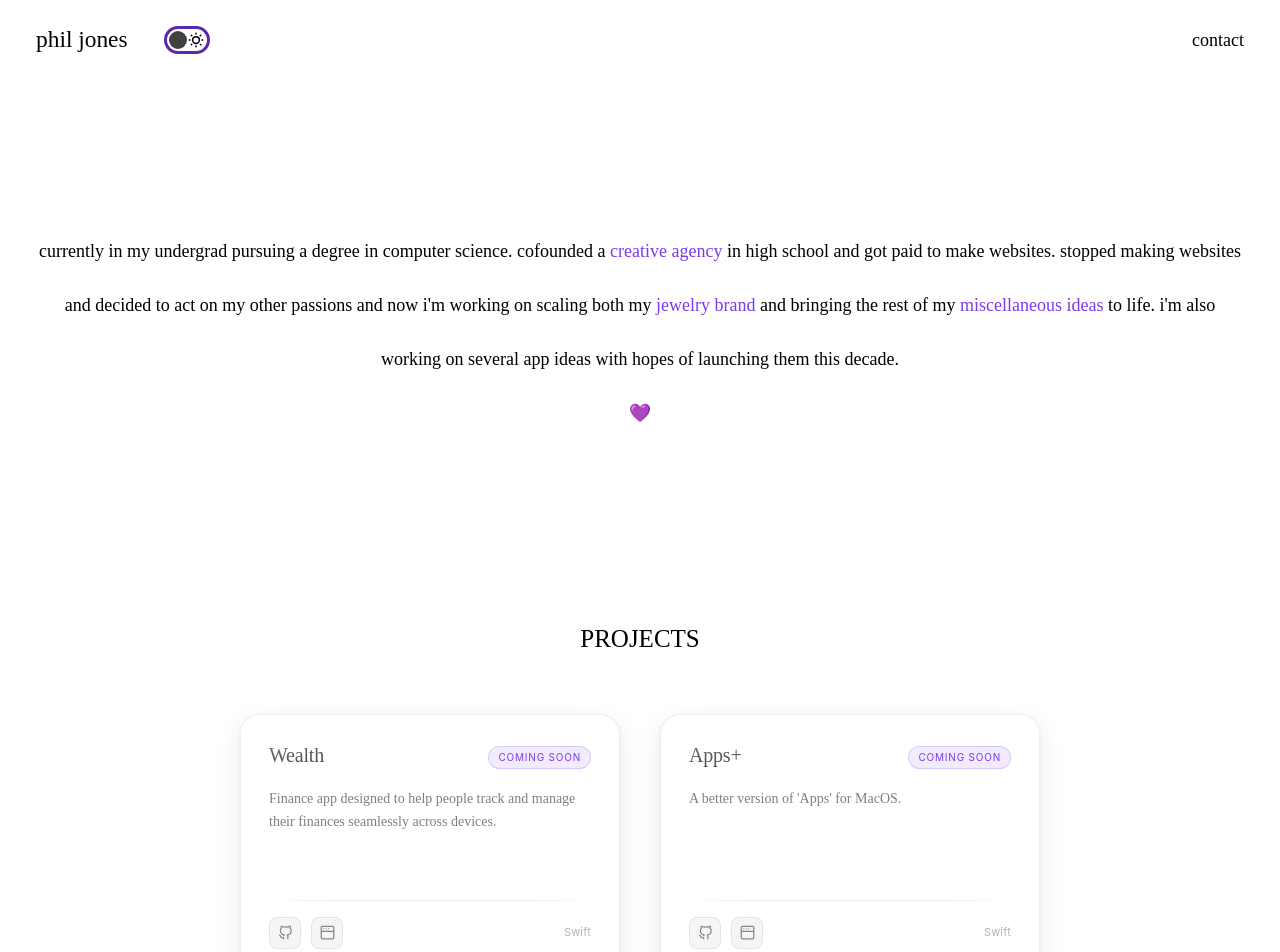
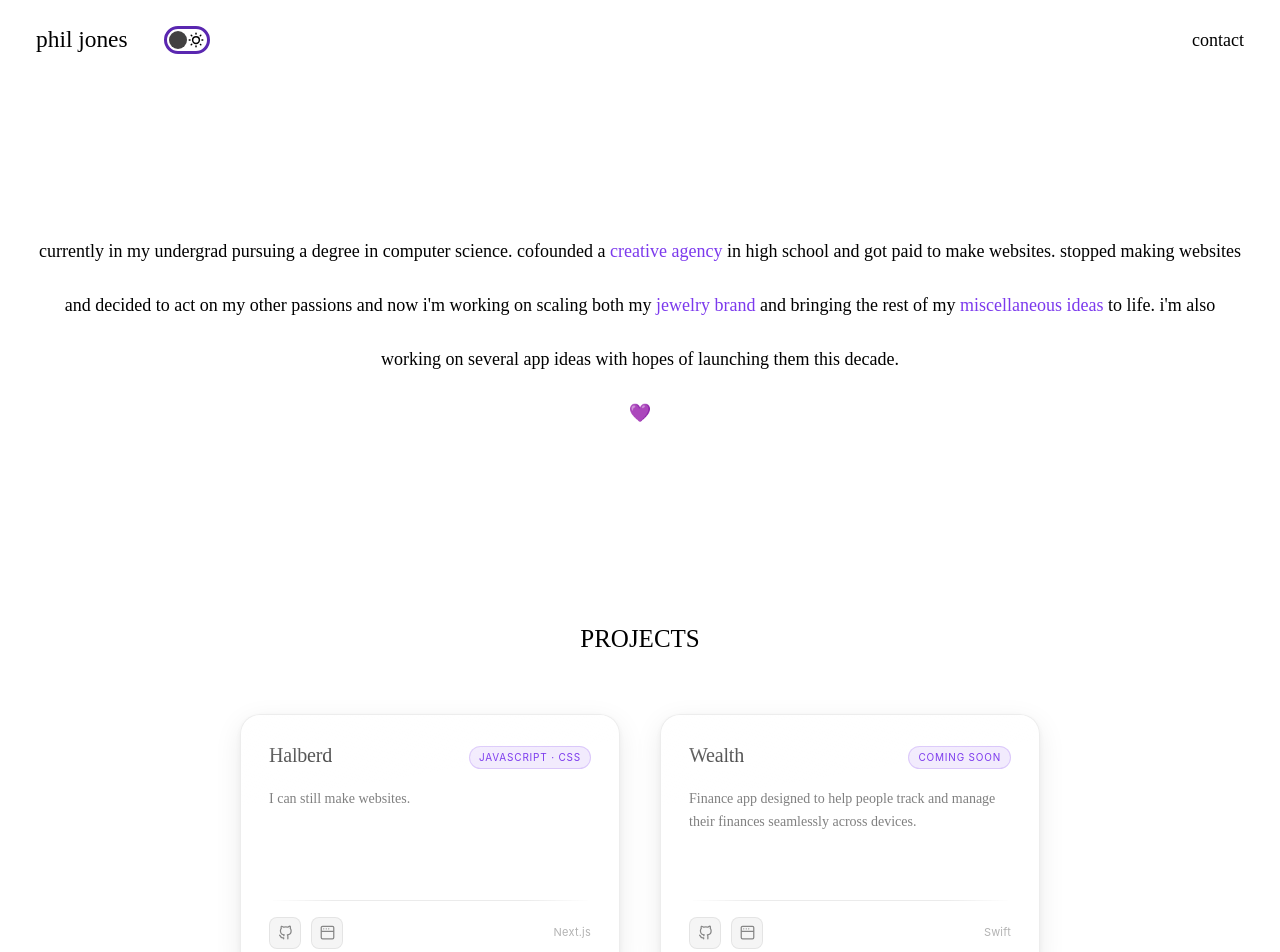
Before and after one commit to philakagujones/PersonalSite, a Next.js app: page / in a window 1280 px wide. Shown: the top 952 px of the page. Built offline with nearby package versions, Linux system fonts and the light colour scheme.

Commit message:
added new card

```diff
--- /dev/null
+++ b/pages/comps/card4.js
@@ -0,0 +1,34 @@
+import { UilGithubAlt, UilWindow } from '@iconscout/react-unicons'
+import styles from '../../styles/Cards.module.css'
+
+function Card4() {
+    return (
+        <div className={styles.container}>
+            <div className={styles.header}>
+                <span className={styles.title}>Halberd</span>
+                <span className={styles.badge}>Javascript · CSS</span>
+            </div>
+
+            <p className={styles.body}>
+                I can still make websites.
+            </p>
+
+            <div>
+                <div className={styles.divider}></div>
+                <div className={styles.footer}>
+                    <div className={styles.icons}>
+                        <a href={'https://github.com/philakagujones/Halberd'} target={'_blank'} rel={'noopener noreferrer'} className={styles.iconBtn}>
+                            <UilGithubAlt />
+                        </a>
+                        <a href={'https://halberd-three.vercel.app'} target={'_blank'} rel={'noopener noreferrer'} className={styles.iconBtn}>
+                            <UilWindow />
+                        </a>
+                    </div>
+                    <span className={styles.stackLabel}>Next.js</span>
+                </div>
+            </div>
+        </div>
+    )
+}
+
+export default Card4;
--- a/pages/index.js
+++ b/pages/index.js
@@ -3,6 +3,7 @@ import styles from '../styles/Home.module.css'
 import Card1 from './comps/card1'
 import Card2 from './comps/card2'
 import Card3 from './comps/card3'
+import Card4 from './comps/card4'
 import Footer from './comps/footer'
 import Navbar from './comps/navbar'
 import Tabs from './comps/tabs'
@@ -39,9 +40,11 @@ export default function Home() {
 
         <h1>PROJECTS</h1>
         <div className={styles.projects}>
+          <Card4 />
           <Card2 />
           <Card3 />
           <Card1 />
+
         </div>
 
 
```
